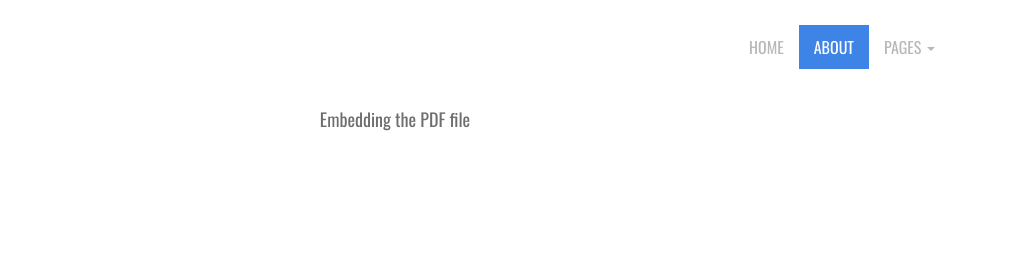
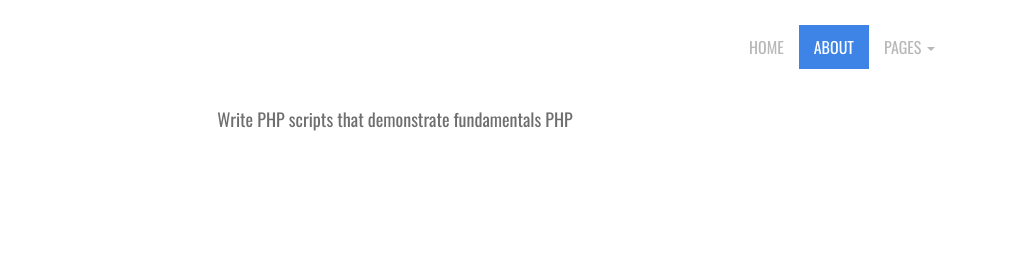
Before and after one commit to heraferi/web, a plain HTML site: page 1 practical.html in a window 1280 px wide. Shown: the top 280 px of the page, 245-1280 px from the left. Drawn offline with nearby package versions, Linux system fonts and the light colour scheme.

Commit message:
Update 1 practical.html

```diff
--- a/1 practical.html
+++ b/1 practical.html
@@ -215,7 +215,7 @@
     </section> -->
 
 	<center>
-        <h4>Embedding the PDF file</h4>
+        <h4>Write PHP scripts that demonstrate fundamentals PHP</h4>
         <object data="./pdf/practical-1.pdf"
                 width="800"
                 height="1200">
```
